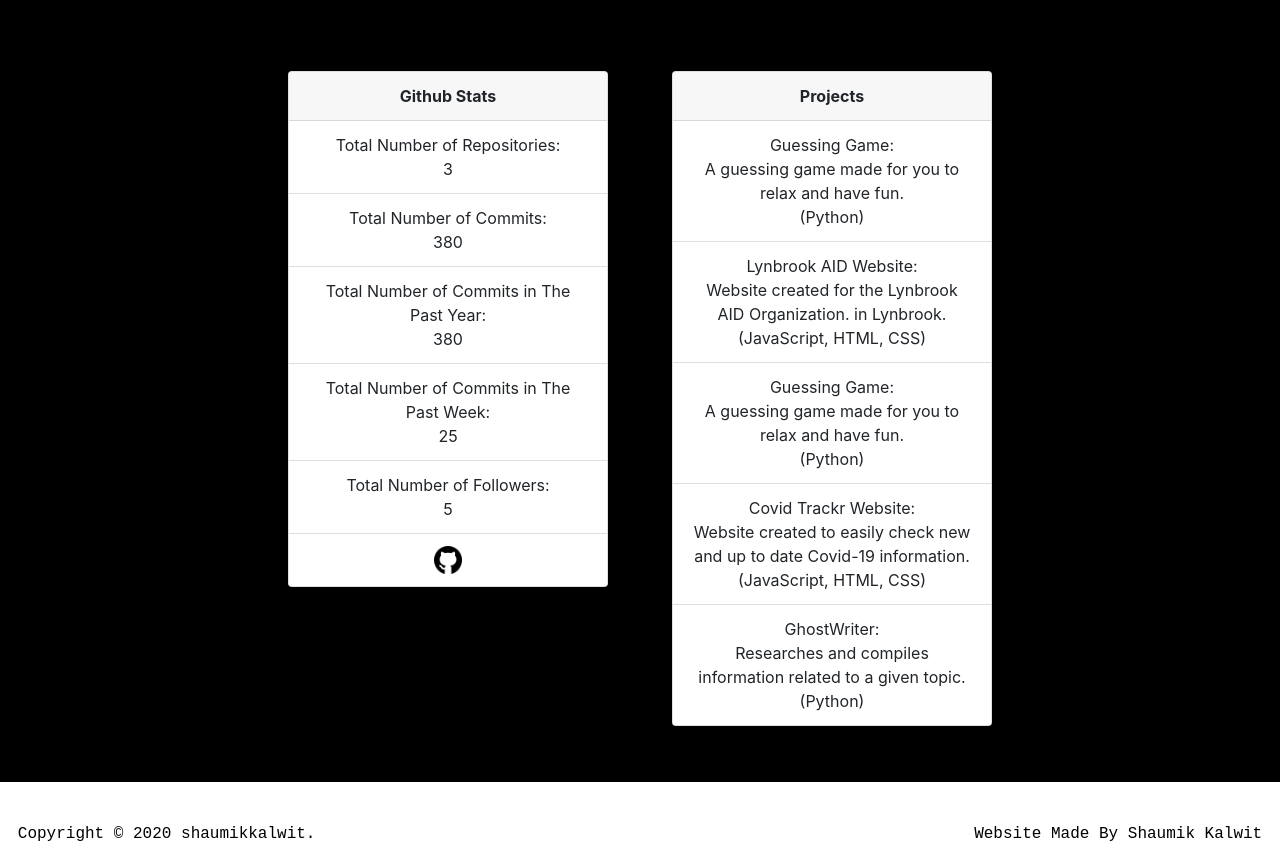
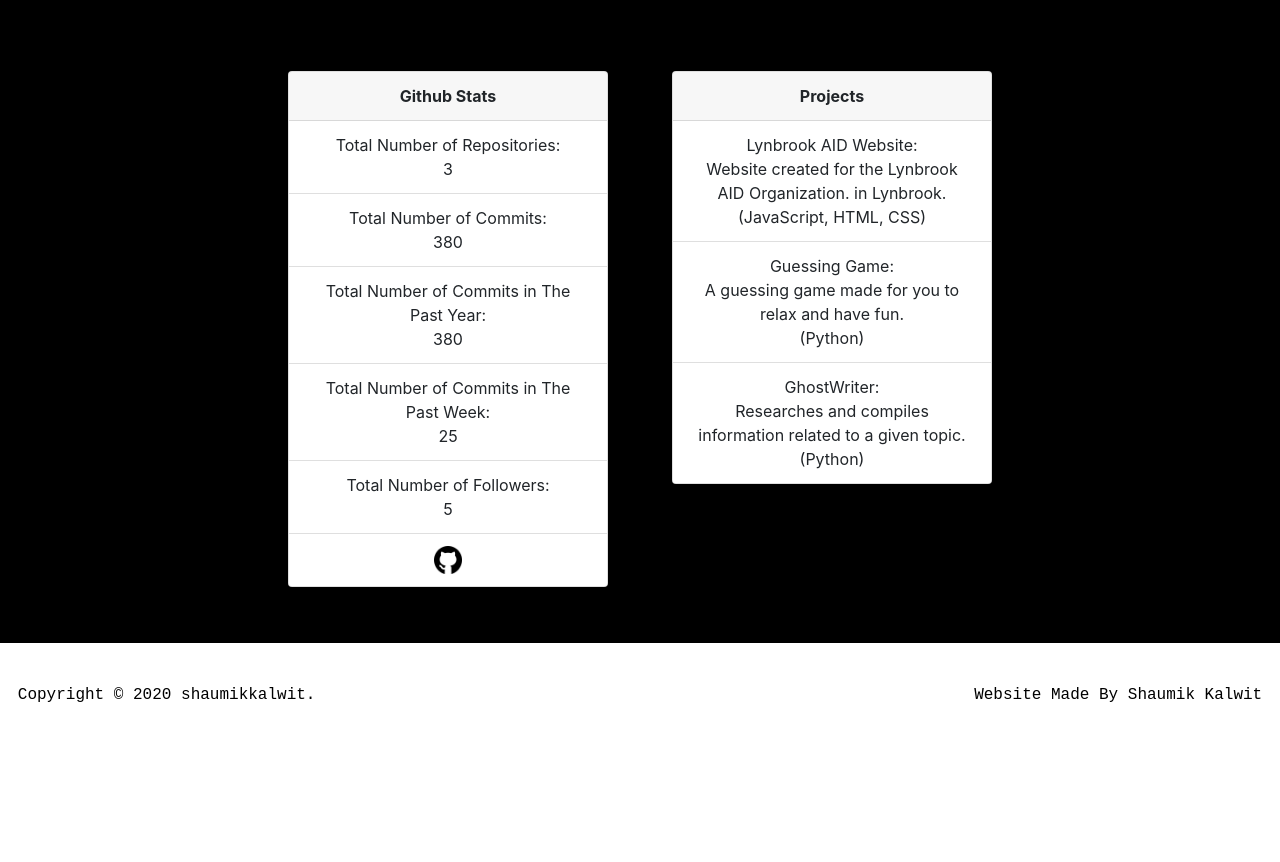
Before and after one commit to shaumikkalwit/shaumikkalwit.github.io, a React (Create React App) app in the folder frontend/: page / in a window 1280 px wide. Shown: the part 1796-2658 px from the top of the page. After the commit the page ends 2519 px from the top, so only its background shows below. Built offline with nearby package versions, Linux system fonts and the light colour scheme; no server answers.

Commit message:
changed text and trying to figure out padding issue for cards

```diff
--- a/frontend/src/App.js
+++ b/frontend/src/App.js
@@ -98,14 +98,11 @@ class App extends React.Component {
         <Card style={{ width: '20rem' }}>
           <Card.Header><b>Projects</b></Card.Header>
           <ListGroup variant="flush">
-            <ListGroup.Item>Guessing Game:<br></br> A guessing game made for you to relax and have fun. <br></br>(Python)</ListGroup.Item>
+
             <ListGroup.Item>Lynbrook AID Website: <br></br>Website created for the Lynbrook AID Organization.
             in Lynbrook. <br></br>(JavaScript, HTML, CSS)</ListGroup.Item>
 
             <ListGroup.Item>Guessing Game:<br></br> A guessing game made for you to relax and have fun. <br></br>(Python)</ListGroup.Item>
-
-            <ListGroup.Item>Covid Trackr Website: <br></br>Website created to easily check new and up to date
-            Covid-19 information.<br></br>(JavaScript, HTML, CSS)</ListGroup.Item>
 
             <ListGroup.Item>GhostWriter: <br></br>Researches and compiles information related to a given topic.
              <br></br>(Python)</ListGroup.Item>
--- a/frontend/src/components/CardFlexbox.js
+++ b/frontend/src/components/CardFlexbox.js
@@ -20,7 +20,7 @@ const Container = styled.div`
 
 	display: flex;
 	flex-direction: column;
-	justify-content: space-around;
+	justify-content: space-between;
 	align-items: center;
 	text-align: center;
 
```
Also changed, not shown: frontend/src/index.css (line endings or trailing spaces).
